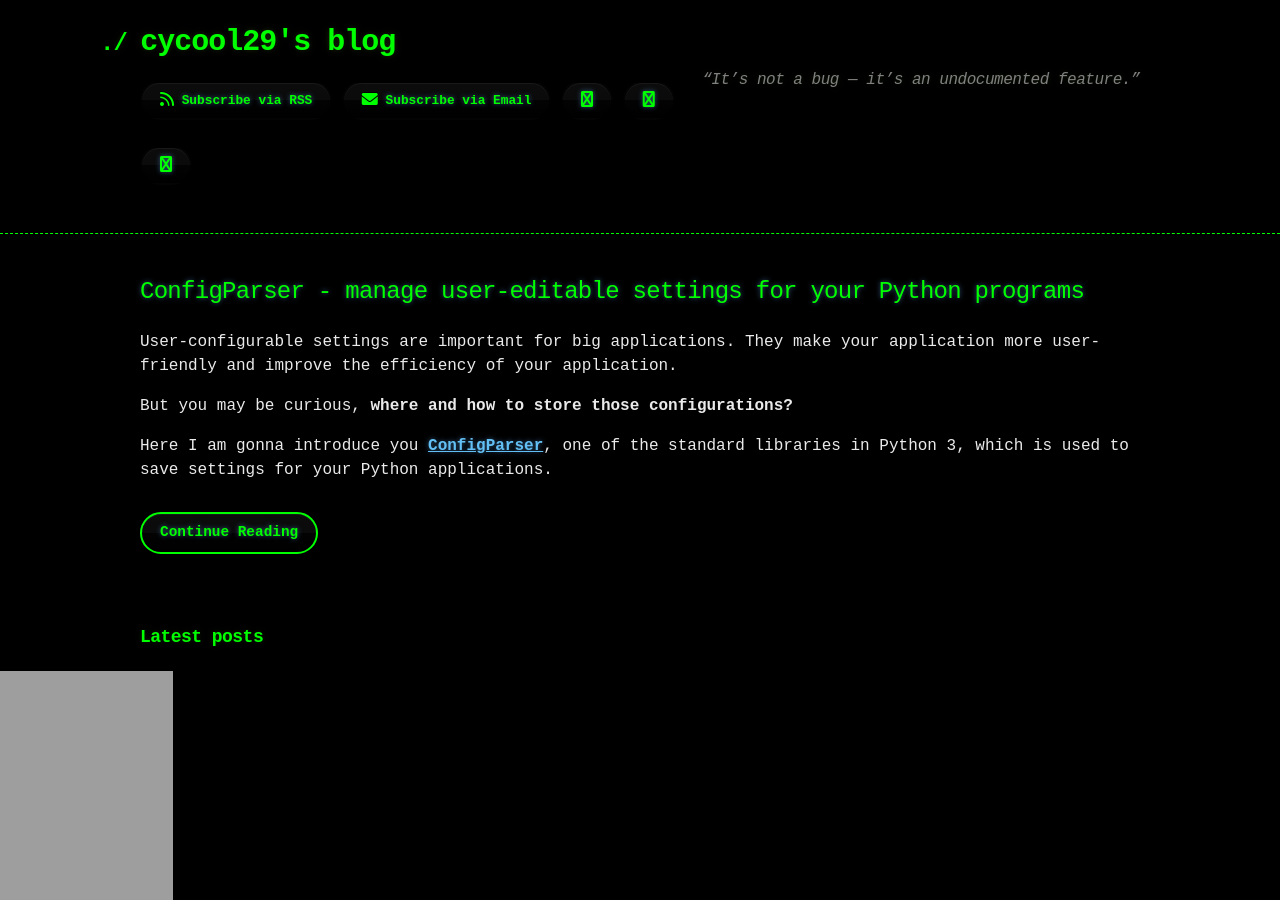
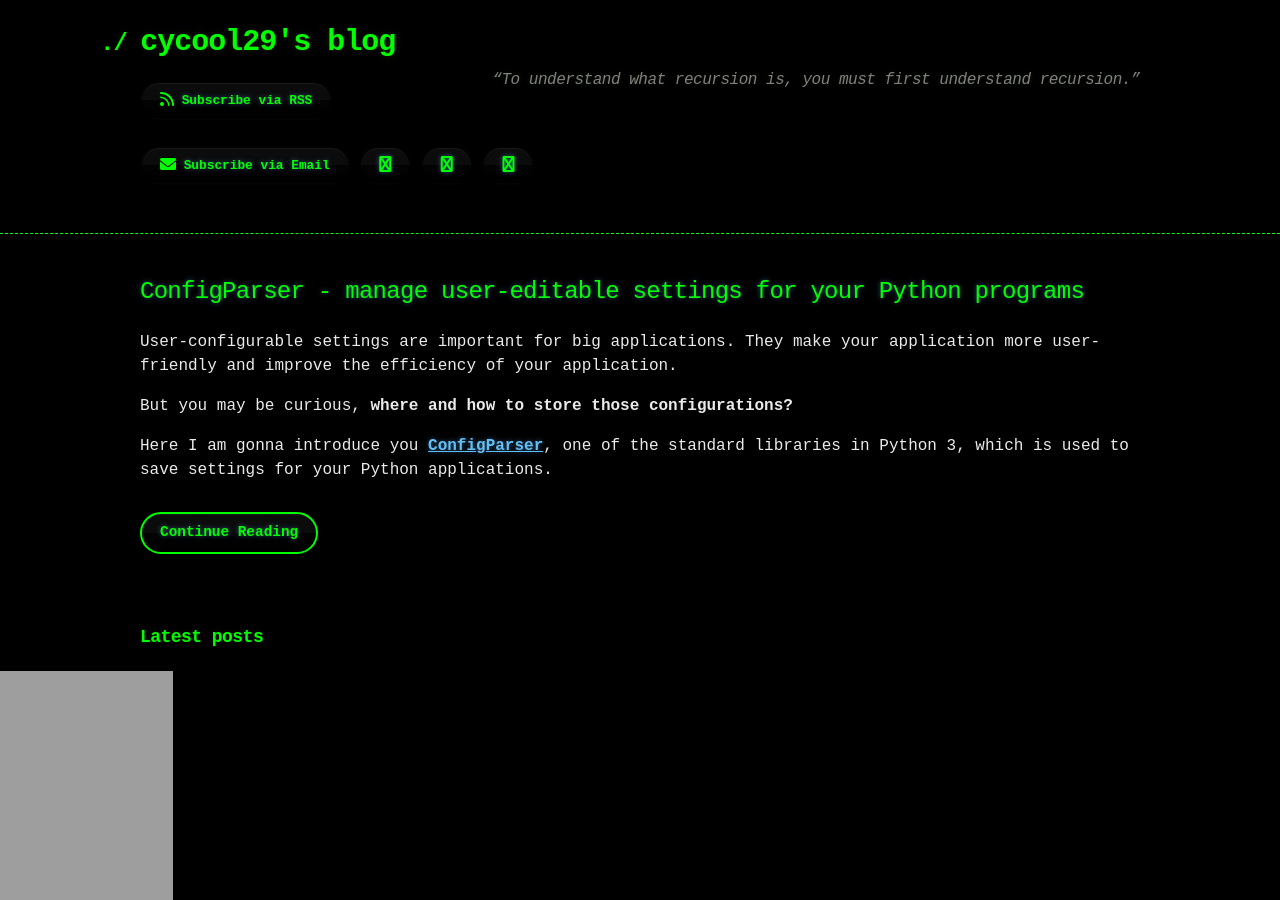
Before and after one commit to cycool29/cycool29.github.io, a Jekyll site: the page built from index.md, in a window 1280 px wide and 900 px high. Built offline with Jekyll 4.4.1, drawn with Linux system fonts in a browser that asks for light colours; a style sheet for code colours, icons or effects is not loaded.

Commit message:
Update quotes

```diff
--- a/_config.yml
+++ b/_config.yml
@@ -1,5 +1,5 @@
 title: cycool29's blog
-description: "“It’s not a bug — it’s an undocumented feature.” "
+description: "“To understand what recursion is, you must first understand recursion.” "
 bio: A high school student. Intermediate in Python, Git, Bash. Learning JavaScript. He/Him. "
 author: cycool29
 url: https://cycool29.github.io
```
